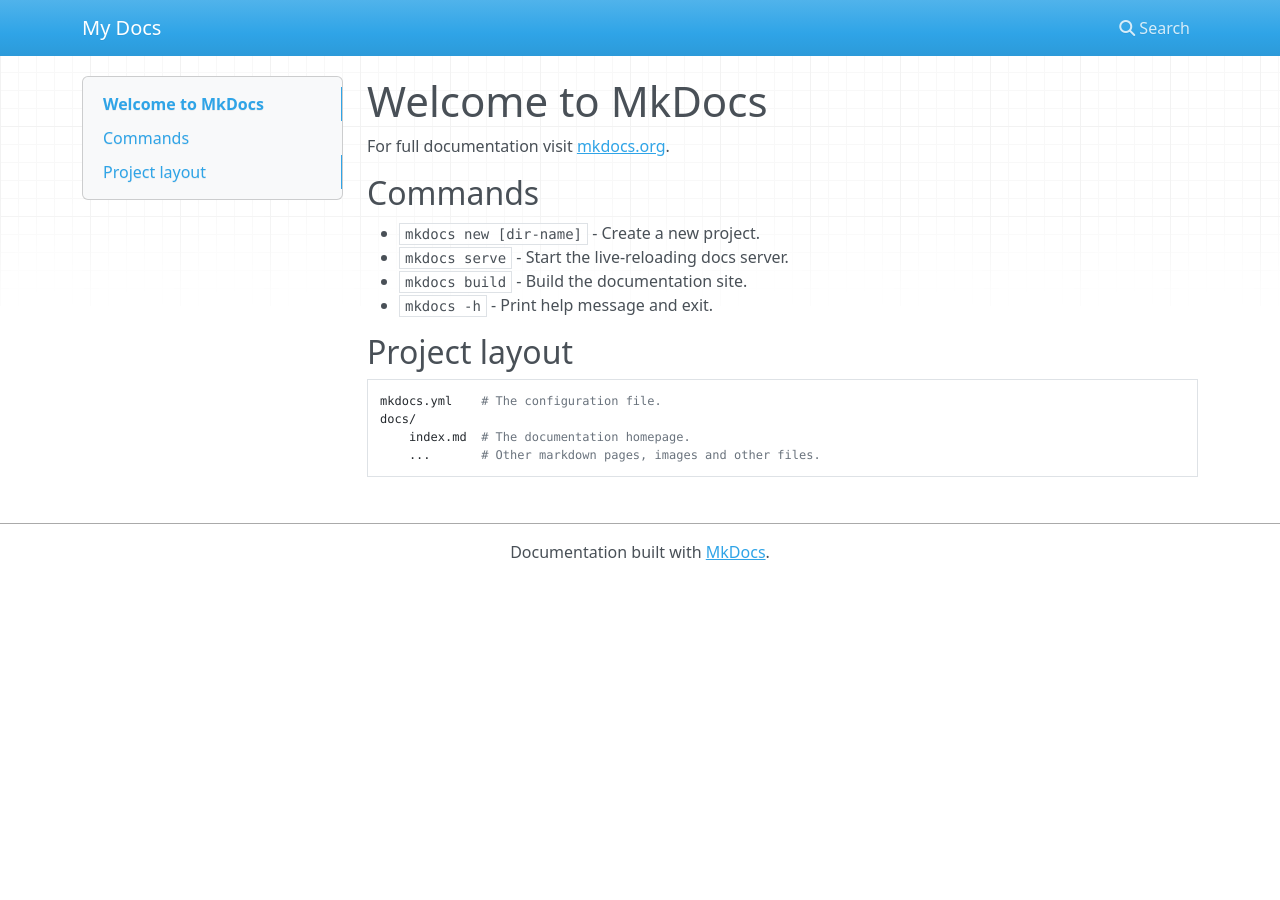
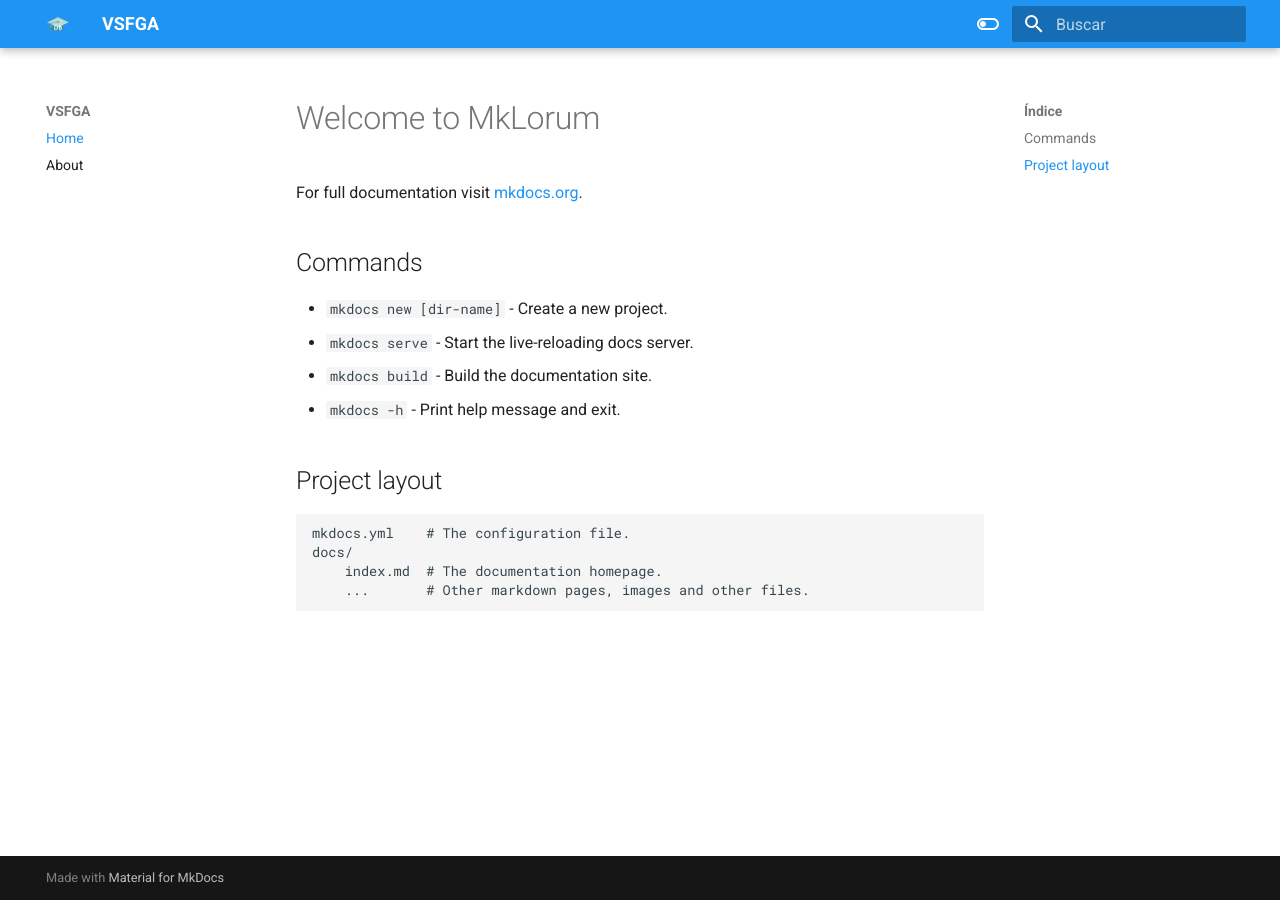
Before and after one commit to Diogo-Barboza/VSFGA, an MkDocs documentation site: the page built from docs/index.md, in a window 1280 px wide. Built offline with MkDocs 1.6.1 and Material for MkDocs 9.7.7, drawn with Linux system fonts in a browser that asks for light colours; nearby versions of some CDN libraries.

Commit message:
Tema definido

```diff
--- a/docs/index.md
+++ b/docs/index.md
@@ -1,4 +1,4 @@
-# Welcome to MkDocs
+# Welcome to MkLorum
 
 For full documentation visit [mkdocs.org](https://www.mkdocs.org).
 
--- a/mkdocs.yml
+++ b/mkdocs.yml
@@ -1 +1,37 @@
-site_name: My Docs
+site_name: VSFGA
+site_url: https://diogo-barboza.github.io/ProgrammingCodes/
+
+plugins:
+  - search
+
+nav:
+  - Home: index.md
+  - About: about.md
+
+theme:
+  name: material
+  language: pt-BR
+  logo: assets/logo3.png
+  palette:
+    #Dark mode
+    - media: "(prefers-color-scheme: dark)"
+      scheme: slate
+      primary: light blue
+      accent: cyan
+      toggle:
+        icon: material/toggle-switch
+        name: Modo escuro
+
+    #White mode
+    - media: "(prefers-color-scheme: light)"
+      scheme: default
+      primary: blue
+      accent: cyan
+      toggle:
+        icon: material/toggle-switch-off-outline
+        name: Modo claro
+
+  features:
+    - navigation.instant
+    - navigation.instant.progress
+    - header.autohide
```
Also changed, not shown: docs/about.md (added, +53 -0 lines), docs/assets/logo3.png (added).
